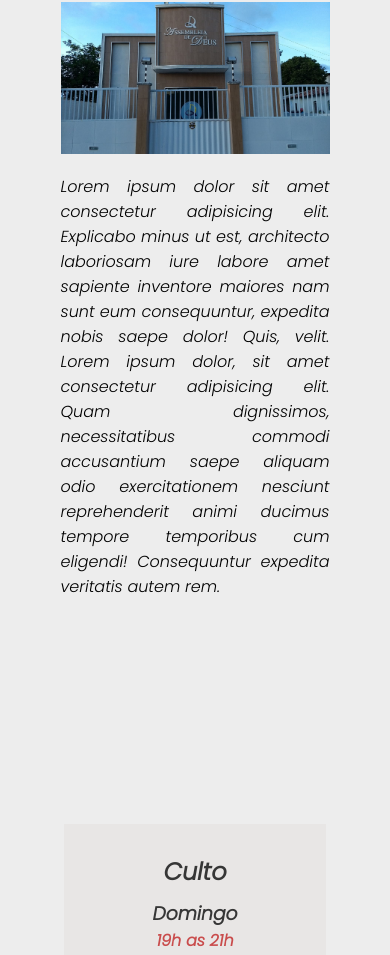
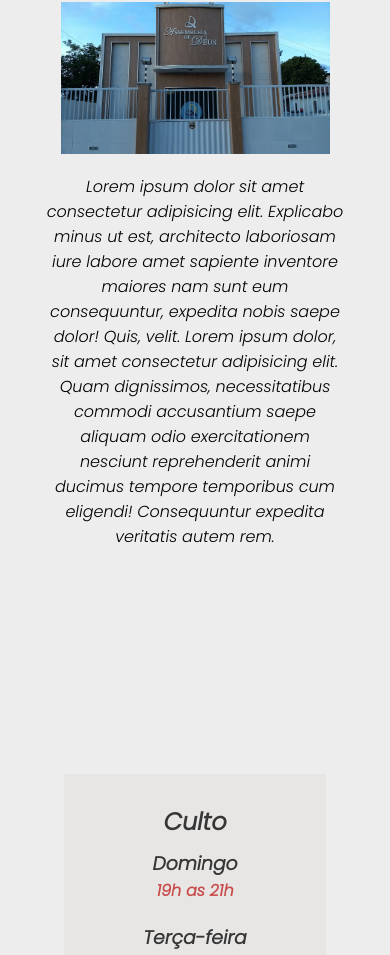
Before and after one commit to BrunoRaphael2002/projeto-adpb, a React (Vite) app in the folder adpb-cha-cabo-branco/: page / in a window 390 px wide. Shown: the part 2009-2964 px from the top of the page. Built offline with nearby package versions, Linux system fonts and the light colour scheme.

Commit message:
estilos css

```diff
--- a/adpb-cha-cabo-branco/src/componentes/Sobre/index.css
+++ b/adpb-cha-cabo-branco/src/componentes/Sobre/index.css
@@ -50,8 +50,8 @@
     .Sobre p{
         padding: 5px;
         margin: 0 auto;
-        width: 90%;
-        text-align: justify;
+        width: 100%;
+        text-align: center;
     }
 
     .Card{
```
